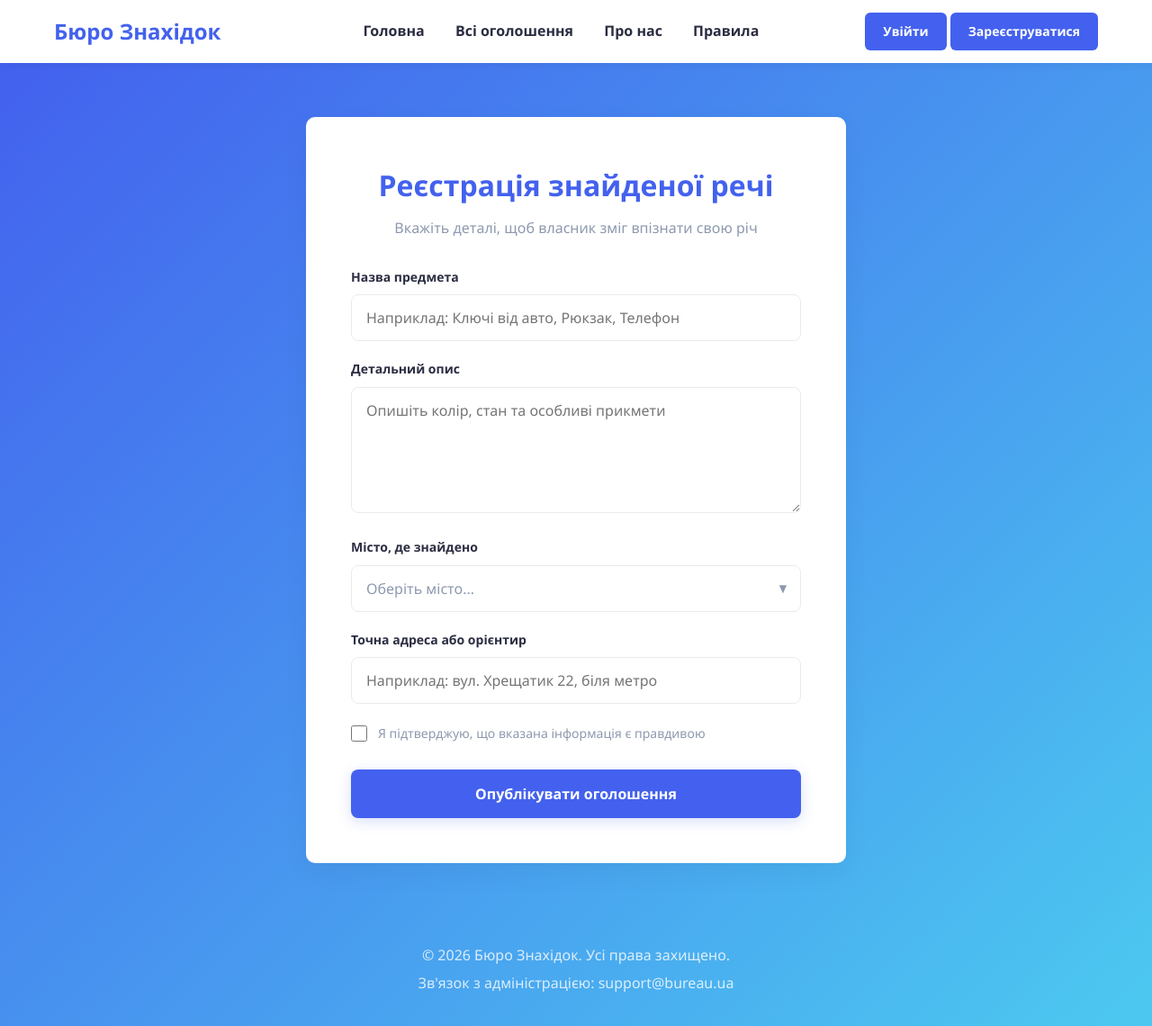
After one commit to yaverick/lost-property-site, a Flask app: page /report in a window 1280 px wide. The commit adds this page. Shown: the whole page at 90% size. Run offline with Flask 3, Linux system fonts and the light colour scheme.

Commit message:
report page

```diff
--- a/main.py
+++ b/main.py
@@ -23,5 +23,10 @@ def register():
 def rules():
     return render_template('rules.html')
 
+@app.route('/report')
+def report():
+    return render_template('report.html')
+
+
 if __name__ == '__main__':
     app.run(debug=True)
--- /dev/null
+++ b/static/css/report_styles.css
@@ -0,0 +1,142 @@
+.form-page-container {
+    display: flex;
+    justify-content: center;
+    align-items: flex-start;
+    padding: 60px 20px;
+    min-height: auto;
+    flex: 1;
+}
+
+.form-card {
+    background: var(--white);
+    padding: 50px;
+    border-radius: var(--border-radius);
+    box-shadow: 0 10px 30px rgba(0, 0, 0, 0.05);
+    max-width: 600px;
+    width: 100%;
+}
+
+.form-card h2 {
+    text-align: center;
+    color: var(--primary-color);
+    margin-bottom: 10px;
+    font-size: 32px;
+    font-weight: 700;
+}
+
+.form-subtitle {
+    text-align: center;
+    color: var(--text-light);
+    font-size: 16px;
+    margin-bottom: 30px;
+}
+
+.custom-form .form-group {
+    margin-bottom: 20px;
+}
+
+.custom-form label {
+    display: block;
+    margin-bottom: 8px;
+    font-weight: 600;
+    font-size: 14px;
+    color: var(--text-dark);
+}
+
+.custom-form input[type="text"],
+.custom-form textarea,
+.custom-form select {
+    width: 100%;
+    padding: 14px 16px;
+    border: 1px solid var(--border-color);
+    border-radius: 8px;
+    font-size: 16px;
+    font-family: inherit;
+    color: var(--text-dark);
+    background-color: var(--white);
+    transition: var(--transition);
+}
+
+.custom-form input:focus,
+.custom-form textarea:focus,
+.custom-form select:focus {
+    border-color: var(--primary-color);
+    box-shadow: 0 0 0 4px rgba(67, 97, 238, 0.1);
+    outline: none;
+}
+
+.custom-form textarea {
+    resize: vertical;
+    min-height: 120px;
+}
+
+.select-wrapper {
+    position: relative;
+}
+
+.custom-form select {
+    appearance: none;
+    cursor: pointer;
+}
+
+.select-wrapper::after {
+    content: "▼";
+    font-size: 12px;
+    color: var(--text-light);
+    position: absolute;
+    right: 16px;
+    top: 50%;
+    transform: translateY(-50%);
+    pointer-events: none;
+}
+
+.custom-form select:invalid {
+    color: var(--text-light);
+}
+
+.form-terms {
+    display: flex;
+    align-items: flex-start;
+    gap: 12px;
+    margin-bottom: 30px;
+    margin-top: 10px;
+}
+
+.form-terms input[type="checkbox"] {
+    margin-top: 4px;
+    width: 18px;
+    height: 18px;
+    accent-color: var(--primary-color);
+    cursor: pointer;
+}
+
+.form-terms label {
+    font-weight: 400;
+    font-size: 14px;
+    color: var(--text-light);
+    margin-bottom: 0;
+    cursor: pointer;
+    line-height: 1.5;
+}
+
+.btn-full {
+    width: 100%;
+    padding: 16px;
+    font-size: 16px;
+    border-radius: 8px;
+    background-color: var(--primary-color);
+    color: var(--white);
+    border: none;
+    font-weight: 600;
+    transition: all 0.3s ease;
+    box-shadow: 0 4px 15px rgba(67, 97, 238, 0.2);
+}
+
+.btn-full:hover {
+    background-color: var(--primary-hover);
+    box-shadow: 0 6px 20px rgba(67, 97, 238, 0.3);
+}
+
+.true-inf {
+    margin-top: 2px;
+}
--- a/templates/home.html
+++ b/templates/home.html
@@ -1,6 +1,6 @@
 {% extends 'base.html' %}
 
-{% block title%}
+{% block title %}
 Бюро знахідок | Головна
 {% endblock %}
 
@@ -29,7 +29,7 @@
                 <h2>Знайшли чужу річ?</h2>
                 <p>Ваша уважність може врятувати чийсь день.<br>Створіть коротку анкету, і ми допоможемо власнику знайти вас.</p>
 
-                <a href="create_finding.html" class="btn btn-primary btn-large">Заповнити анкету знахідки</a>
+                <a href="{{ url_for('report') }}" class="btn btn-primary btn-large">Заповнити анкету знахідки</a>
             </div>
         </div>
     </section>
--- /dev/null
+++ b/templates/report.html
@@ -0,0 +1,57 @@
+{% extends 'base.html' %}
+
+{% block title %}
+Бюро знахідок | Створення оголошення
+{% endblock %}
+
+{% block stylesheets %}
+{{ super() }}
+<link rel="stylesheet" href="{{ url_for('static', filename='css/report_styles.css') }}">
+{% endblock %}
+
+{% block body %}
+
+    <main class="form-page-container">
+        <div class="form-card">
+            <h2>Реєстрація знайденої речі</h2>
+            <p class="form-subtitle">Вкажіть деталі, щоб власник зміг впізнати свою річ</p>
+
+            <form action="#" class="custom-form">
+
+                <div class="form-group">
+                    <label for="title">Назва предмета</label>
+                    <input type="text" id="title" placeholder="Наприклад: Ключі від авто, Рюкзак, Телефон" required>
+                </div>
+
+                <div class="form-group">
+                    <label for="description">Детальний опис</label>
+                    <textarea id="description" rows="5" placeholder="Опишіть колір, стан та особливі прикмети" required></textarea>
+                </div>
+
+                <div class="form-group">
+                    <label for="city">Місто, де знайдено</label>
+                    <div class="select-wrapper">
+                        <select id="city" required>
+                            <option value="" disabled selected>Оберіть місто...</option>
+                            <option value="kyiv">Київ</option>
+                            <option value="zaporizhzhia">Запоріжжя</option>
+                        </select>
+                    </div>
+                </div>
+
+                <div class="form-group">
+                    <label for="address">Точна адреса або орієнтир</label>
+                    <input type="text" id="address" placeholder="Наприклад: вул. Хрещатик 22, біля метро" required>
+                </div>
+
+                <div class="form-terms">
+                    <input type="checkbox" id="confirm" required>
+                    <label class="true-inf" for="confirm">Я підтверджую, що вказана інформація є правдивою</label>
+                </div>
+
+                <button type="submit" class="btn btn-primary btn-full">Опублікувати оголошення</button>
+            </form>
+        </div>
+    </main>
+
+{% endblock %}
```
